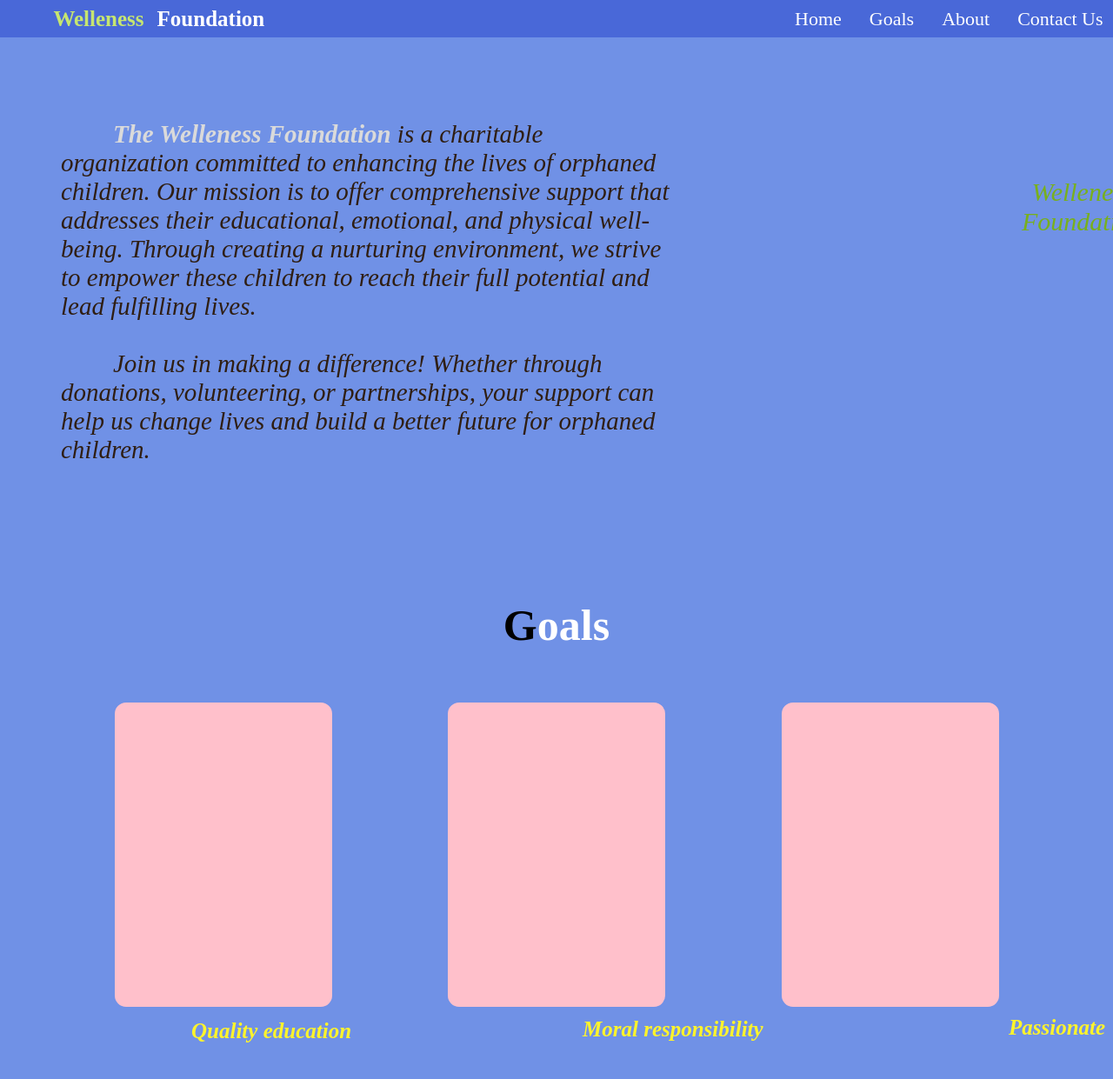
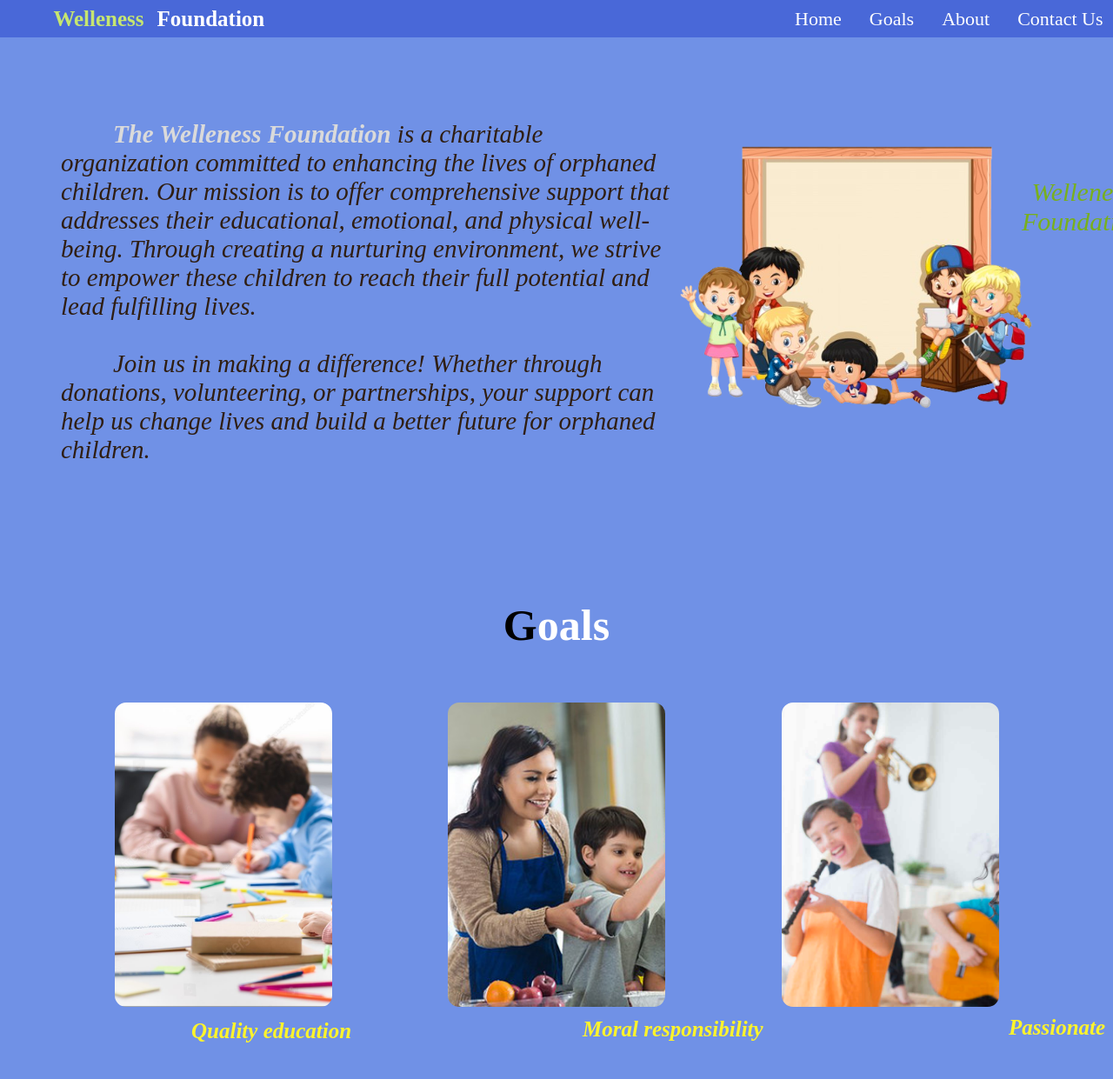
Before and after one commit to Satyamgup4u1234/Landing-Page, a plain HTML site: page index.html in a window 1280 px wide. Shown: the top 1241 px of the page at 87% size. Drawn offline with Linux system fonts and the light colour scheme.

Commit message:
Update style.css

```diff
--- a/style.css
+++ b/style.css
@@ -84,7 +84,7 @@ body {
 #gareebbachche{
     height: 350px;
     width: 450px;
-    background-image: url(./pics/children2-removebg-preview.png);
+    background-image: url(./children2-removebg-preview.png);
     background-size:contain;
     position:absolute;
     right:70px;
@@ -150,7 +150,7 @@ body {
 }
 
 #qedu{
-    background-image: url(./pics/kids.jpg);
+    background-image: url(./kids.jpg);
     background-size:cover;
     border-radius:15px;
     border:2px solid #7091E6;
@@ -164,7 +164,7 @@ body {
 }
 
 #mres{
-    background-image: url(./pics/mres.jpg);
+    background-image: url(./mres.jpg);
     background-size:cover;
     border-radius:15px;
     border:2px solid #7091E6;
@@ -178,7 +178,7 @@ body {
 }
 
 #pass{
-    background-image: url(./pics/pass.jpg);
+    background-image: url(./pass.jpg);
     background-size:cover;
     border-radius:15px;
     border:2px solid #7091E6;
@@ -254,7 +254,7 @@ body {
     position:relative;
     left:950px;
     bottom:400px;
-    background-image: url(./pics/about_us.jpg);
+    background-image: url(./about_us.jpg);
     background-size: cover;
 }
 
```
